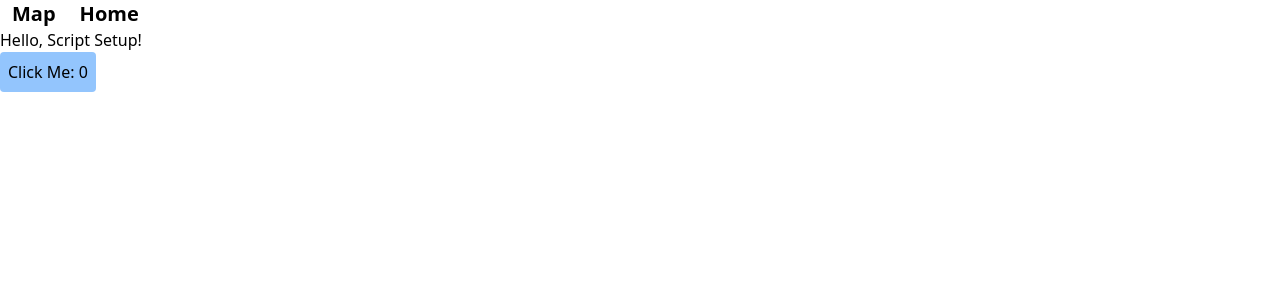
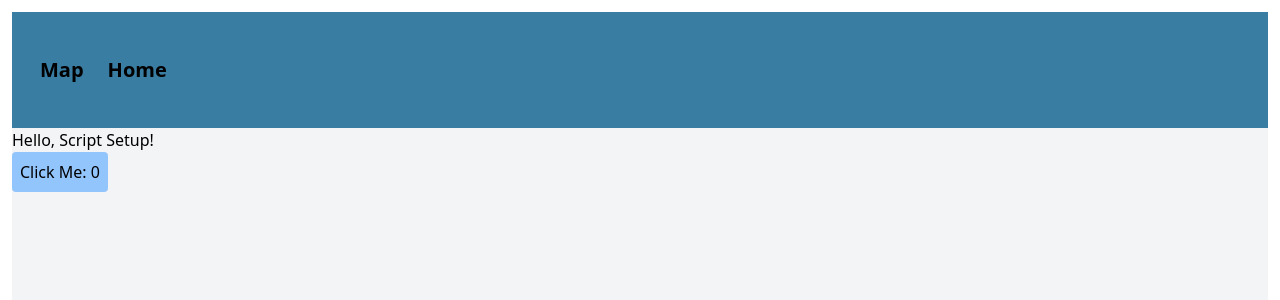
Before and after one commit to silent-falcon/aviation-airport-map, a Vue app: page / in a window 1280 px wide. Shown: the top 300 px of the page. Built offline with nearby package versions, Linux system fonts and the light colour scheme.

Commit message:
Add limited styling for map

```diff
--- a/src/App.vue
+++ b/src/App.vue
@@ -1,15 +1,17 @@
 <template>
-  <div>
-    <Navbar />
-    <router-view />
+  <div class="p-3 h-screen grid grid-rows-[15%_85%] overflow-hidden">
+    <!-- Navbar (top row, 20%) -->
+    <div class="flex items-center justify-between bg-sf-primary text-sf-secondary px-4">
+      <Navbar />
+    </div>
+
+    <!-- Router-view (bottom row, 80%) -->
+    <div class="flex flex-col bg-gray-100">
+      <router-view />
+    </div>
   </div>
 </template>
-
 
 <script setup>
 import Navbar from "./components/navbar.vue";
 </script>
-
-<style lang="scss" scoped>
-
-</style>
--- a/src/components/map.vue
+++ b/src/components/map.vue
@@ -1,10 +1,10 @@
 <template>
-    <div style="height: 600px; width: 800px;">
+    <div class="w-full h-full relative">
       <l-map
         ref="map"
         v-model:zoom="zoom"
         :center="center"
-        style="height: 100%; width: 100%;"
+        :options="mapOptions"
       >
         <l-tile-layer
           :url="tileUrl"
@@ -19,11 +19,17 @@
 <script setup>
 import { ref } from "vue";
 import { LMap, LTileLayer } from "@vue-leaflet/vue-leaflet";
+import "leaflet/dist/leaflet.css";
 
 // Reactive variables
-const zoom = ref(5); // Default zoom level
+const zoom = ref(5);
 const center = ref([38.9182, -78.1944]); // Front Royal, VA coordinates
 const tileUrl = "https://server.arcgisonline.com/ArcGIS/rest/services/World_Topo_Map/MapServer/tile/{z}/{y}/{x}";
+
+//Disable attribution control
+const mapOptions = {
+attributionControl: false,
+};
 
 // Options for the tile layer
 const tileOptions = {
@@ -31,6 +37,3 @@ noWrap: true,
 bounds: [[-85, -180], [85, 180]],
 };
 </script>
-
-<style lang="scss" scoped>
-</style>
--- a/src/views/MapView.vue
+++ b/src/views/MapView.vue
@@ -1,5 +1,5 @@
 <template>
-    <div>
+    <div class="w-full h-full">
         <Map />
     </div>
 </template>
```
